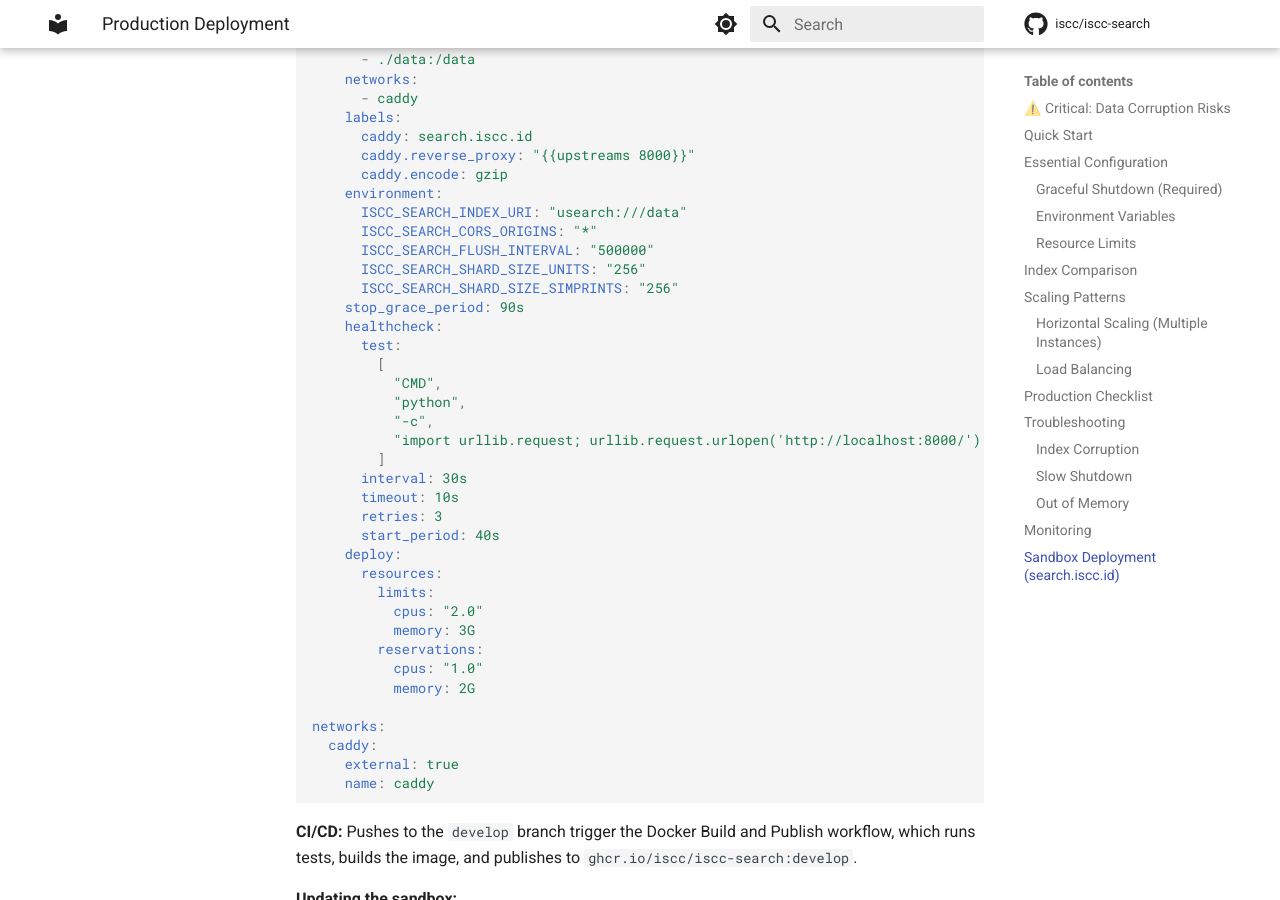
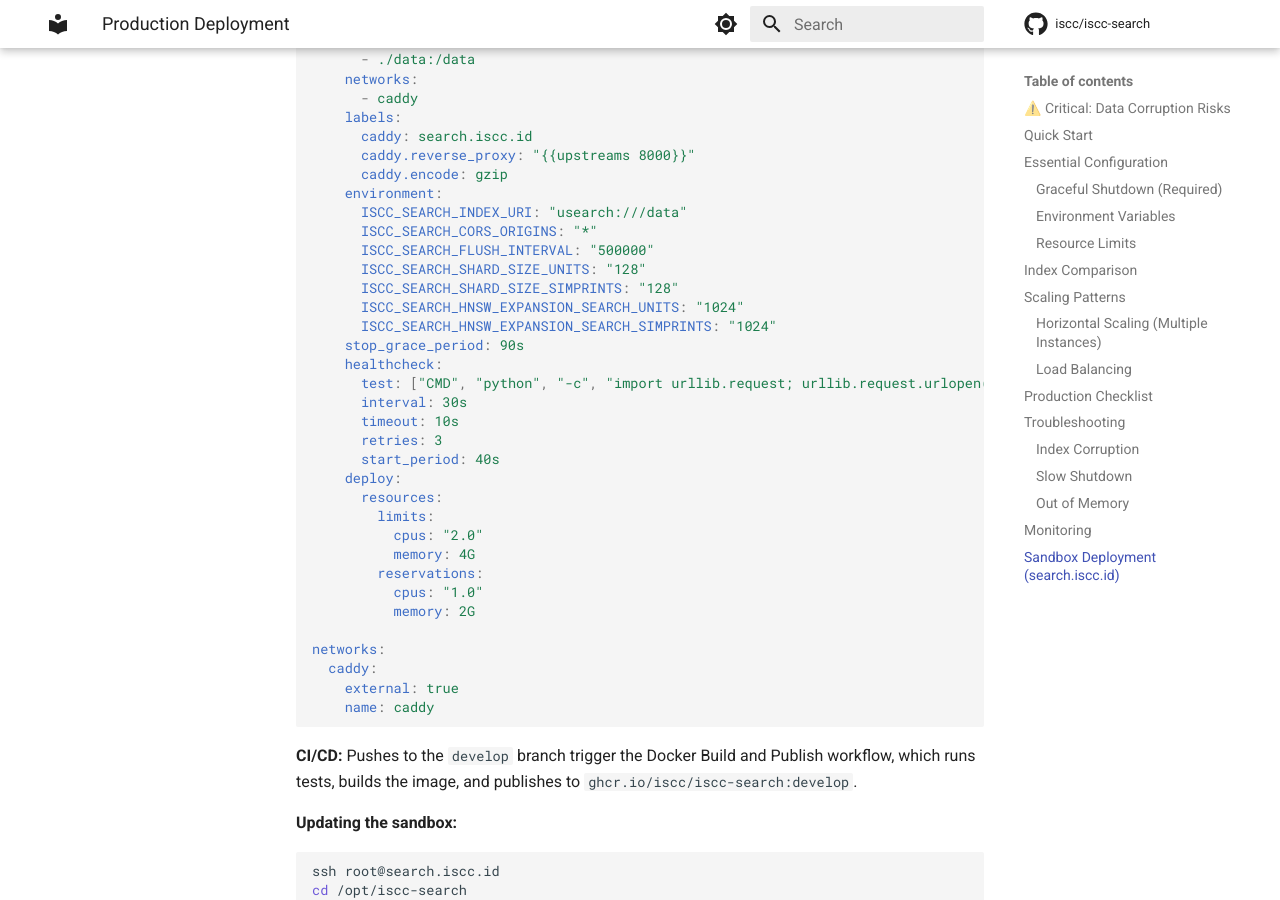
Before and after one commit to iscc/iscc-search, an MkDocs documentation site: the page built from docs/deployment.md, in a window 1280 px wide and 900 px high, scrolled down 5159 px. Built offline with MkDocs 1.6.1 and Material for MkDocs 9.7.7, drawn with Linux system fonts in a browser that asks for light colours; comment, search, counter and statistics services are not loaded.

```diff
--- a/docs/deployment.md
+++ b/docs/deployment.md
@@ -222,17 +222,13 @@ services:
       ISCC_SEARCH_INDEX_URI: "usearch:///data"
       ISCC_SEARCH_CORS_ORIGINS: "*"
       ISCC_SEARCH_FLUSH_INTERVAL: "500000"
-      ISCC_SEARCH_SHARD_SIZE_UNITS: "256"
-      ISCC_SEARCH_SHARD_SIZE_SIMPRINTS: "256"
+      ISCC_SEARCH_SHARD_SIZE_UNITS: "128"
+      ISCC_SEARCH_SHARD_SIZE_SIMPRINTS: "128"
+      ISCC_SEARCH_HNSW_EXPANSION_SEARCH_UNITS: "1024"
+      ISCC_SEARCH_HNSW_EXPANSION_SEARCH_SIMPRINTS: "1024"
     stop_grace_period: 90s
     healthcheck:
-      test:
-        [
-          "CMD",
-          "python",
-          "-c",
-          "import urllib.request; urllib.request.urlopen('http://localhost:8000/').read()",
-        ]
+      test: ["CMD", "python", "-c", "import urllib.request; urllib.request.urlopen('http://localhost:8000/').read()"]
       interval: 30s
       timeout: 10s
       retries: 3
@@ -241,7 +237,7 @@ services:
       resources:
         limits:
           cpus: "2.0"
-          memory: 3G
+          memory: 4G
         reservations:
           cpus: "1.0"
           memory: 2G
```
